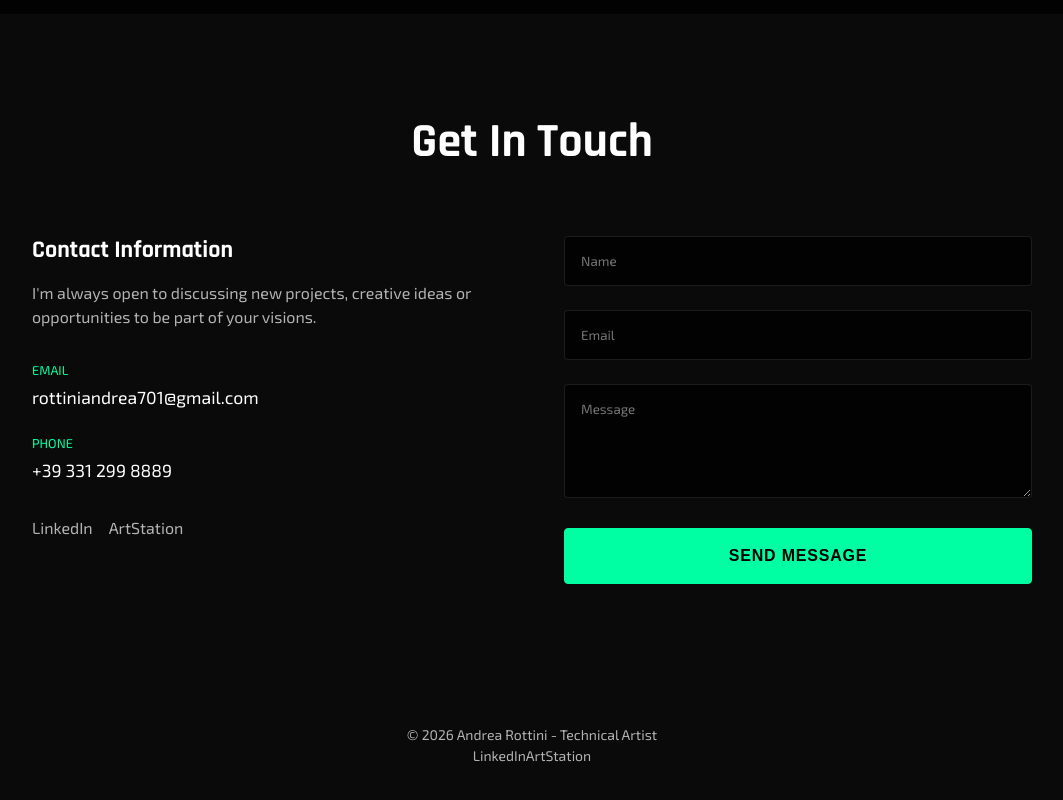
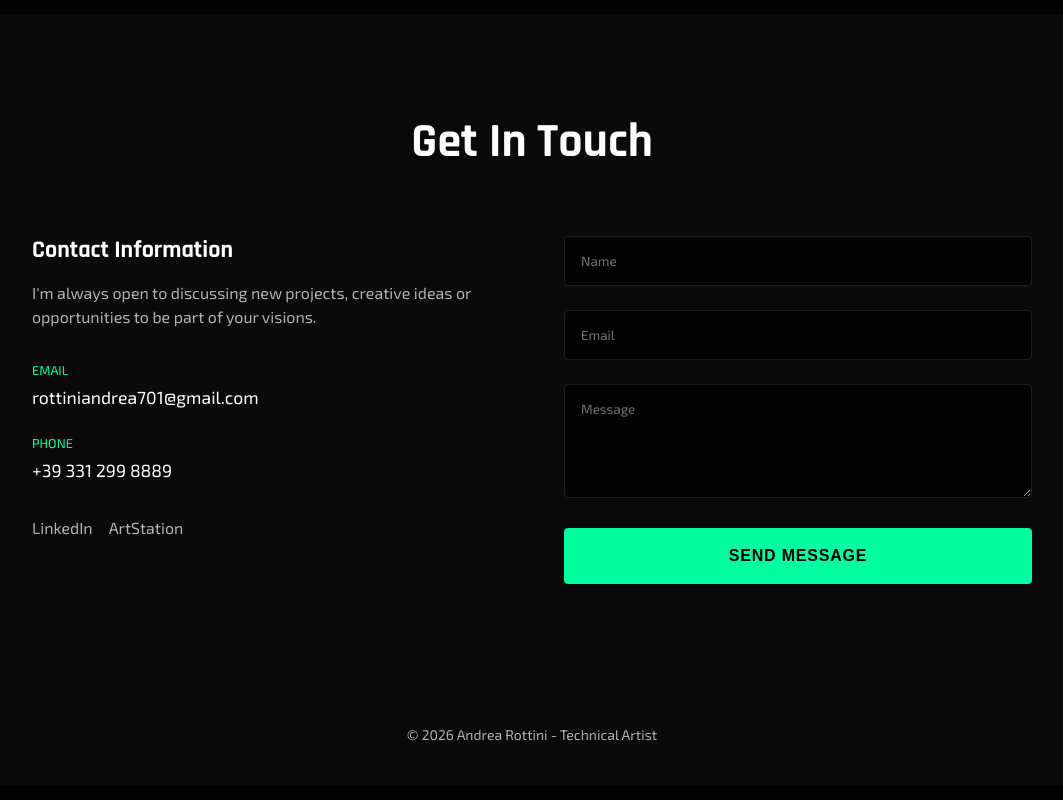
Before and after one commit to Rotz360/SitoPortfolio, a React (Vite) app: page / in a window 1280 px wide. Shown: the part 4377-5177 px from the top of the page, without its empty margins (108-1171 px from the left). Built offline with nearby package versions, Linux system fonts and the light colour scheme.

Commit message:
feat: Add base `Layout` component with header, main, and footer, along with global CSS styling and a tech-inspired theme.

```diff
--- a/src/components/Layout/Layout.jsx
+++ b/src/components/Layout/Layout.jsx
@@ -22,10 +22,7 @@ const Layout = ({ children }) => {
             <footer className="footer">
                 <div className="container footer-content">
                     <p>&copy; {new Date().getFullYear()} Andrea Rottini - Technical Artist</p>
-                    <div className="footer-social">
-                        <a href="https://www.linkedin.com/in/andrea-rottini/" target="_blank" rel="noopener noreferrer">LinkedIn</a>
-                        <a href="https://www.artstation.com/andrearottini" target="_blank" rel="noopener noreferrer">ArtStation</a>
-                    </div>
+
                 </div>
             </footer>
         </div>
--- a/src/index.css
+++ b/src/index.css
@@ -92,7 +92,7 @@ h6 {
 }
 
 ::-webkit-scrollbar-thumb {
-  background: var(--bg-tertiary);
+  background: var(--accent-primary);
   border-radius: 4px;
 }
 
```
